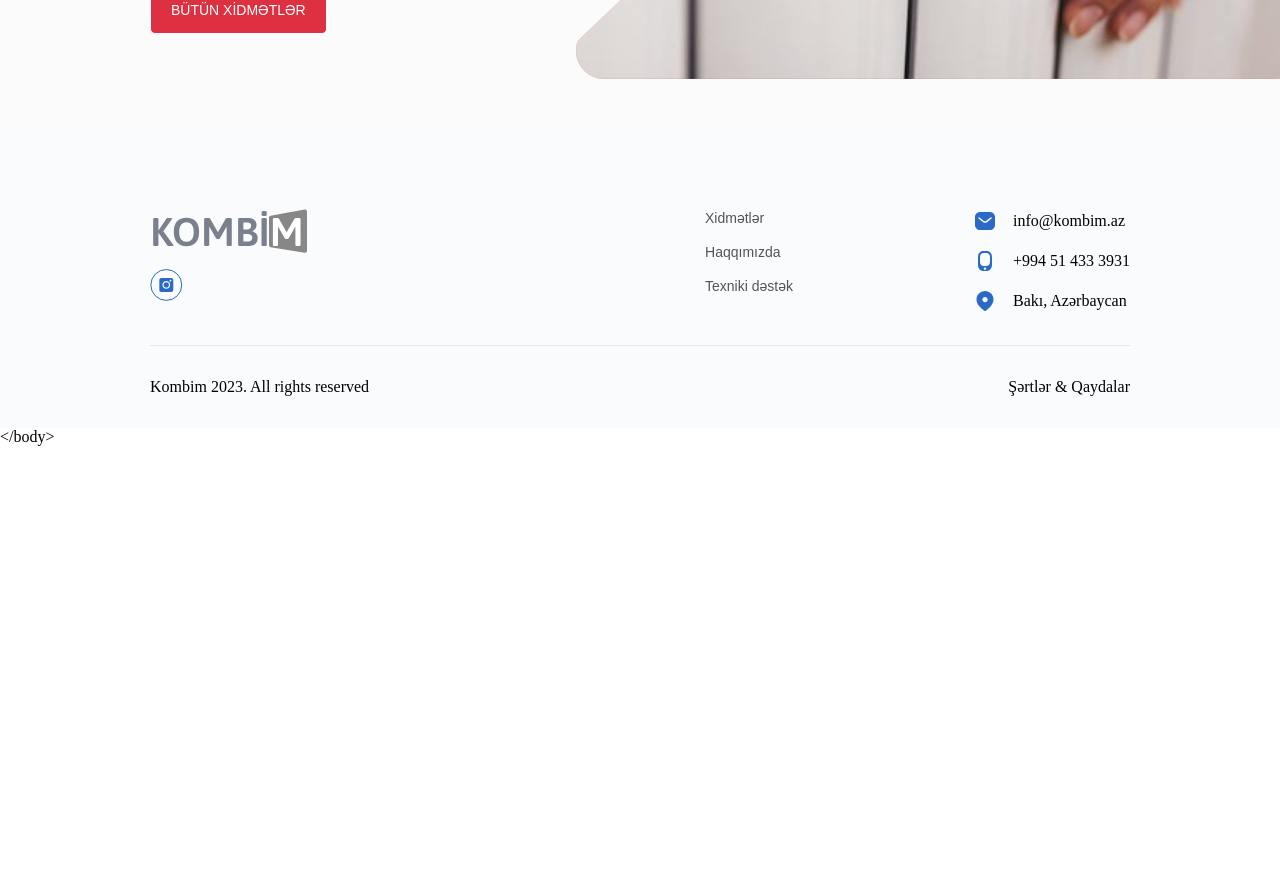
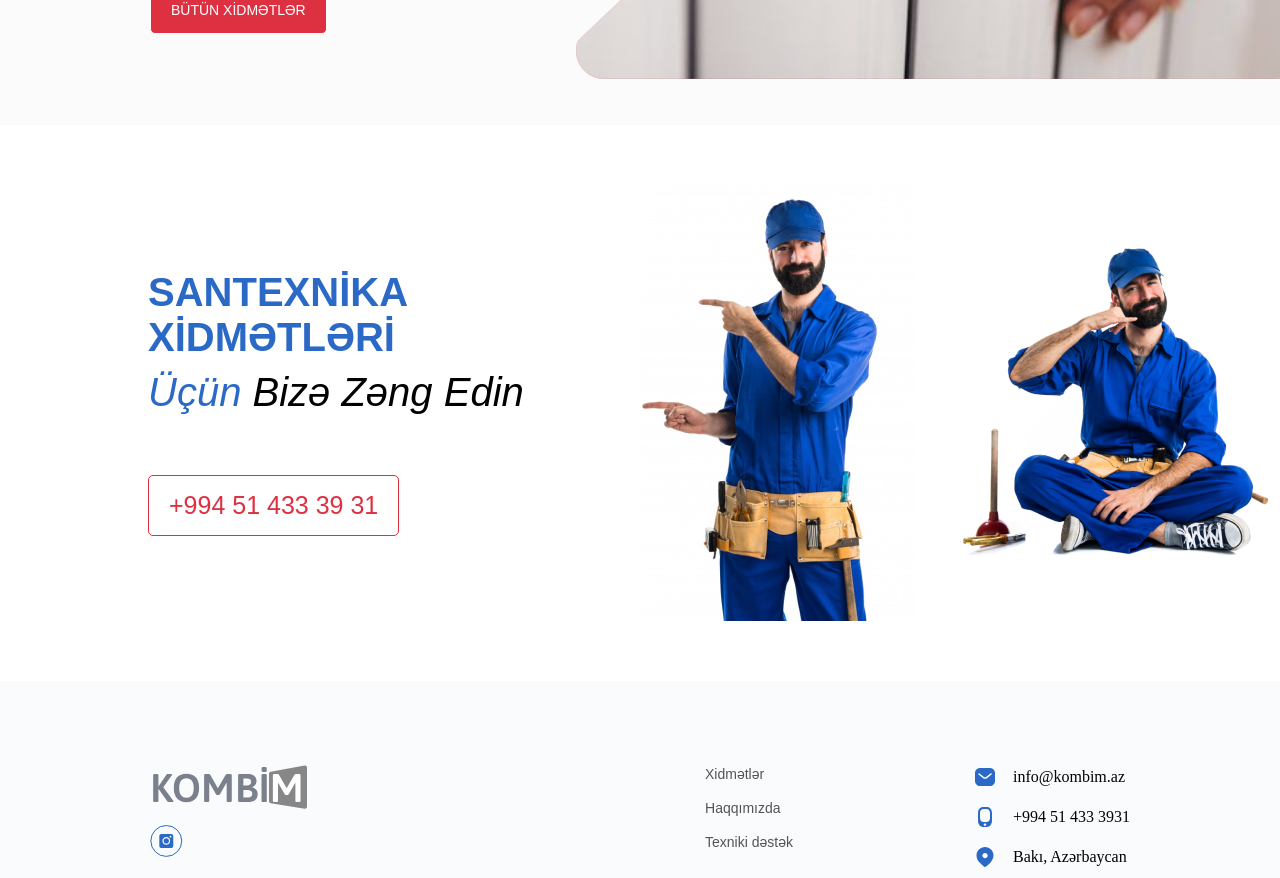
Before and after one commit to iambabazada/kombim-web, a React (Vite) app: page / in a window 1280 px wide. Shown: the part 600-1478 px from the top of the page. Before the commit the page ends 1046 px from the top, so only its background shows below. Built offline with nearby package versions, Linux system fonts and the light colour scheme.

Commit message:
contact section created

```diff
--- a/src/App.jsx
+++ b/src/App.jsx
@@ -2,6 +2,7 @@ import Header from './components/Header/Header'
 import React from 'react'
 import Footer from './components/Footer/Footer'
 import Hero from './components/Hero/Hero'
+import Contact from './components/Contact/Contact'
 
 const App = () => {
 
@@ -9,6 +10,7 @@ const App = () => {
     <div>
       <Header />
       <Hero />
+      <Contact />
       <Footer />
     </div>
   )
--- a/src/components/Button/Button.jsx
+++ b/src/components/Button/Button.jsx
@@ -1,19 +1,29 @@
-import '../Button/Button.css'
+import "../Button/Button.css";
 
-const Button = ({ children, bgColor = "transparent", textColor }) => {
-
+const Button = ({
+  children,
+  bgColor = "transparent",
+  textColor,
+  borderColor = "#fff",
+  textSize = "14px"
+}) => {
   const btnStyle = {
     backgroundColor: bgColor,
     borderRadius: "5px",
     color: textColor,
     padding: "15px 20px",
-    fontSize: "14px",
+    fontSize: textSize,
     border: "1px solid #fff",
     cursor: "pointer",
-    transition: '.3s all'
+    transition: ".3s all",
+    borderColor: borderColor,
   };
 
-  return <button className="button" style={btnStyle}>{children}</button>;
+  return (
+    <button className="button" style={btnStyle}>
+      {children}
+    </button>
+  );
 };
 
 export default Button;
--- /dev/null
+++ b/src/components/Contact/Contact.jsx
@@ -0,0 +1,24 @@
+import Button from '../Button/Button'
+import styles from '../Contact/Contact.module.css'
+import Master1 from '../../assets/usta1.png'
+import Master2 from '../../assets/usta2.png'
+
+const Contact = () => {
+  return (
+    <div className={styles.contact_section}>
+       <div className={styles.services_container}>
+          <h1 className={styles.services_header}>SANTEXNİKA XİDMƏTLƏRİ</h1>
+          <span className={styles.services_description}><span>Üçün</span> Bizə Zəng Edin</span>
+          <div className={styles.btn}>
+          <Button borderColor='#DD3142' textColor="#DD3142" textSize='25px'>+994 51 433 39 31</Button>
+          </div>
+       </div>
+       <div className={styles.image_container}>
+           <img className={styles.master1} src={Master1} alt="" />
+           <img className={styles.master2} src={Master2} alt="" />
+       </div>
+    </div>
+  )
+}
+
+export default Contact
--- /dev/null
+++ b/src/components/Contact/Contact.module.css
@@ -0,0 +1,38 @@
+.contact_section{
+    padding: 60px 148px;
+    display: flex;
+    align-items: center;
+}
+.contact_section .services_container{
+    width: 50%;
+    display: flex;
+    flex-direction: column;
+}
+.contact_section .image_container{
+    width: 50%;
+    display: flex;
+    align-items: center;
+}
+.contact_section .image_container img{
+    display: block;
+    width: 100%;
+    height: 100%;
+    object-fit: contain;
+}
+.contact_section .services_container .services_header{
+    font-family: Arial, sans-serif;
+    font-size: 40px;
+    font-weight: bold;
+    color: #2B69C6;
+    margin-bottom: 10px;
+}
+.contact_section .services_container .services_description{
+    font-family: Arial, sans-serif;
+    font-style: italic;
+    font-size: 40px;
+    font-weight: 500;
+    margin-bottom: 60px;
+}
+.contact_section .services_container .services_description span{
+    color: #2B69C6;
+}
```
Also changed, not shown: src/assets/usta1.png (added), src/assets/usta2.png (added).
